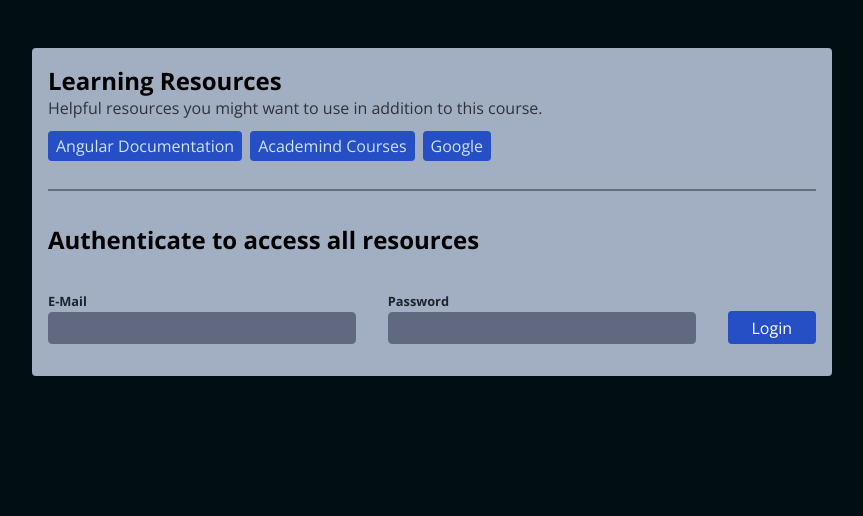
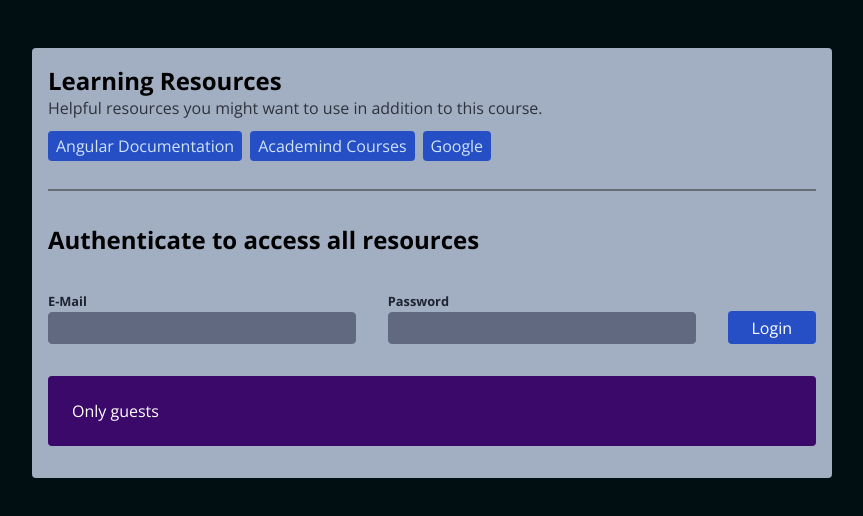
Before and after one commit to FansopkarMehvish/Learning-System, an Angular app: page / in a window 1280 px wide. Shown: the top 516 px of the page, without its empty margins (208-1071 px from the left). Built offline with nearby package versions, Linux system fonts and the light colour scheme.

Commit message:
158. Structural Directives & Syntactic Sugar

```diff
--- a/src/app/app.component.html
+++ b/src/app/app.component.html
@@ -4,9 +4,13 @@
   <hr />
 
   <app-auth />
-  <ng-template appAuth="admin">
+  <!-- <ng-template appAuth="admin">
     <p>Only admins</p>
-  </ng-template>
+  </ng-template> -->
+
+  <p *appAuth="'admin'" class="protected-content admin">Only admins</p>
+  <p *appAuth="'user'" class="protected-content unauthenticated">Only users</p>
+  <p *appAuth="'guest'" class="protected-content authenticated">Only guests</p>
 
 
 </main>
--- a/src/app/auth/auth.directive.ts
+++ b/src/app/auth/auth.directive.ts
@@ -17,7 +17,7 @@ export class AuthDirective {
       if(this.authService.activePermission() === this.userType()){
         this.viewContainerRef.createEmbeddedView(this.templateRef);
       } else{
-        this.viewContainerRef.clear;
+        this.viewContainerRef.clear();
       }
     })
   }
```
